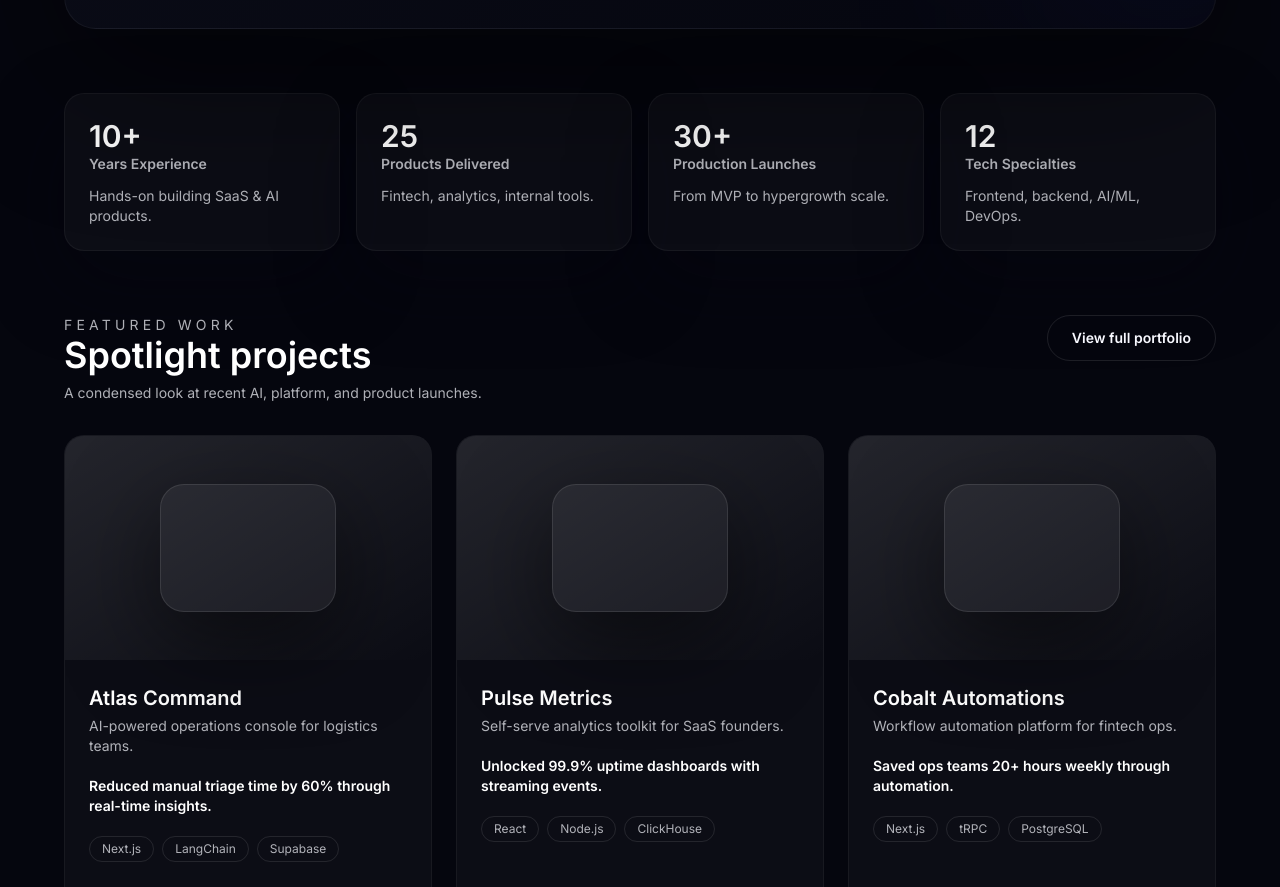
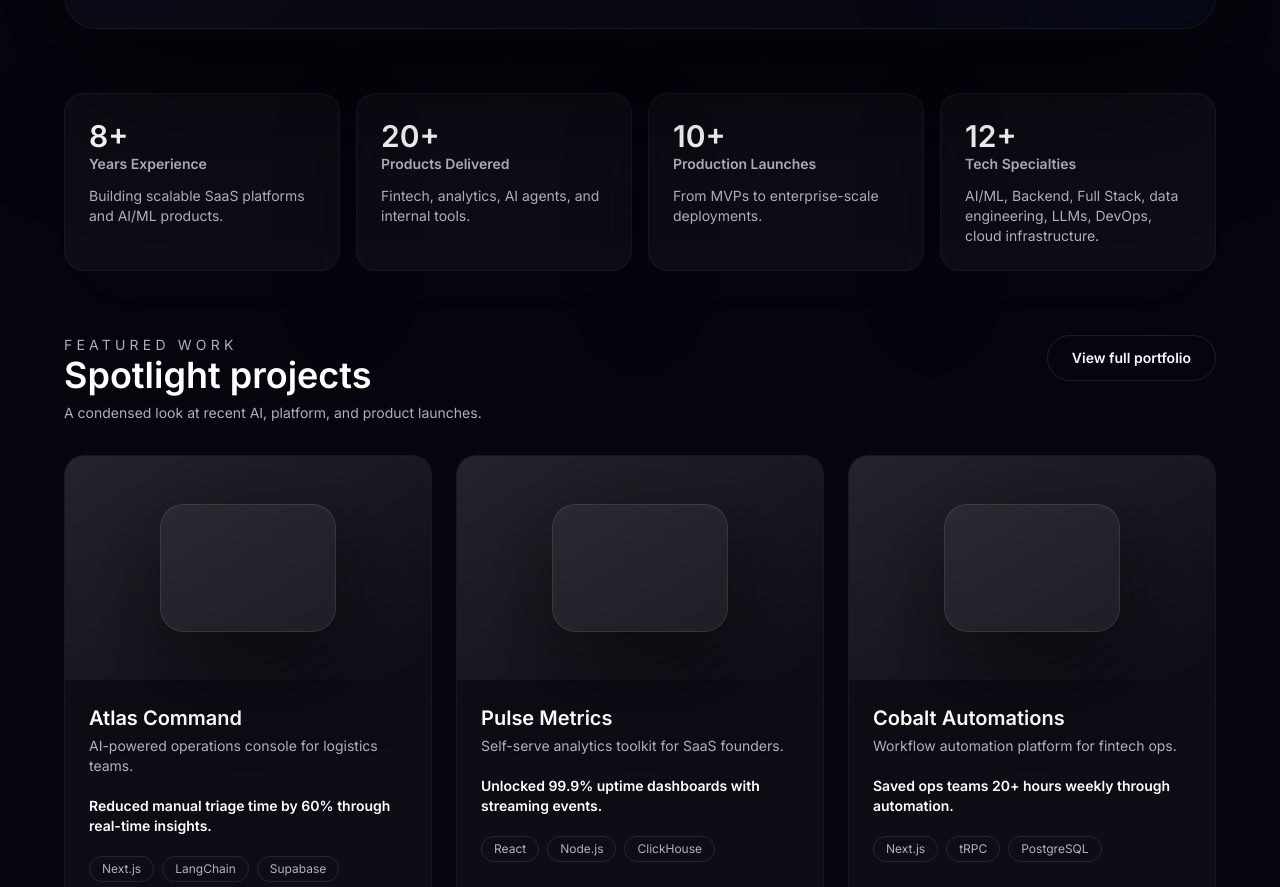
Before and after one commit to CryptoAardvark/Adrian-portfolio, a Next.js app: page / in a window 1280 px wide. Shown: the part 1109-1996 px from the top of the page. Built offline with nearby package versions, Linux system fonts and the light colour scheme.

Commit message:
feat: added metrics

```diff
--- a/data/content.ts
+++ b/data/content.ts
@@ -16,26 +16,27 @@ export const heroContent = {
 
 export const metrics = [
     {
-    value: "10+",
+      value: "8+",
       label: "Years Experience",
-    detail: "Hands-on building SaaS & AI products.",
+      detail: "Building scalable SaaS platforms and AI/ML products."
     },
     {
-    value: "25",
+      value: "20+",
       label: "Products Delivered",
-    detail: "Fintech, analytics, internal tools.",
+      detail: "Fintech, analytics, AI agents, and internal tools."
     },
     {
-    value: "30+",
+      value: "10+",
       label: "Production Launches",
-    detail: "From MVP to hypergrowth scale.",
+      detail: "From MVPs to enterprise-scale deployments."
     },
     {
-    value: "12",
+      value: "12+",
       label: "Tech Specialties",
-    detail: "Frontend, backend, AI/ML, DevOps.",
-  },
+      detail: "AI/ML, Backend, Full Stack, data engineering, LLMs, DevOps, cloud infrastructure."
+    }
   ];
+
 
 export const featuredProjects = [
   {
```
Lines whose indentation alone changed are shown as unchanged.
